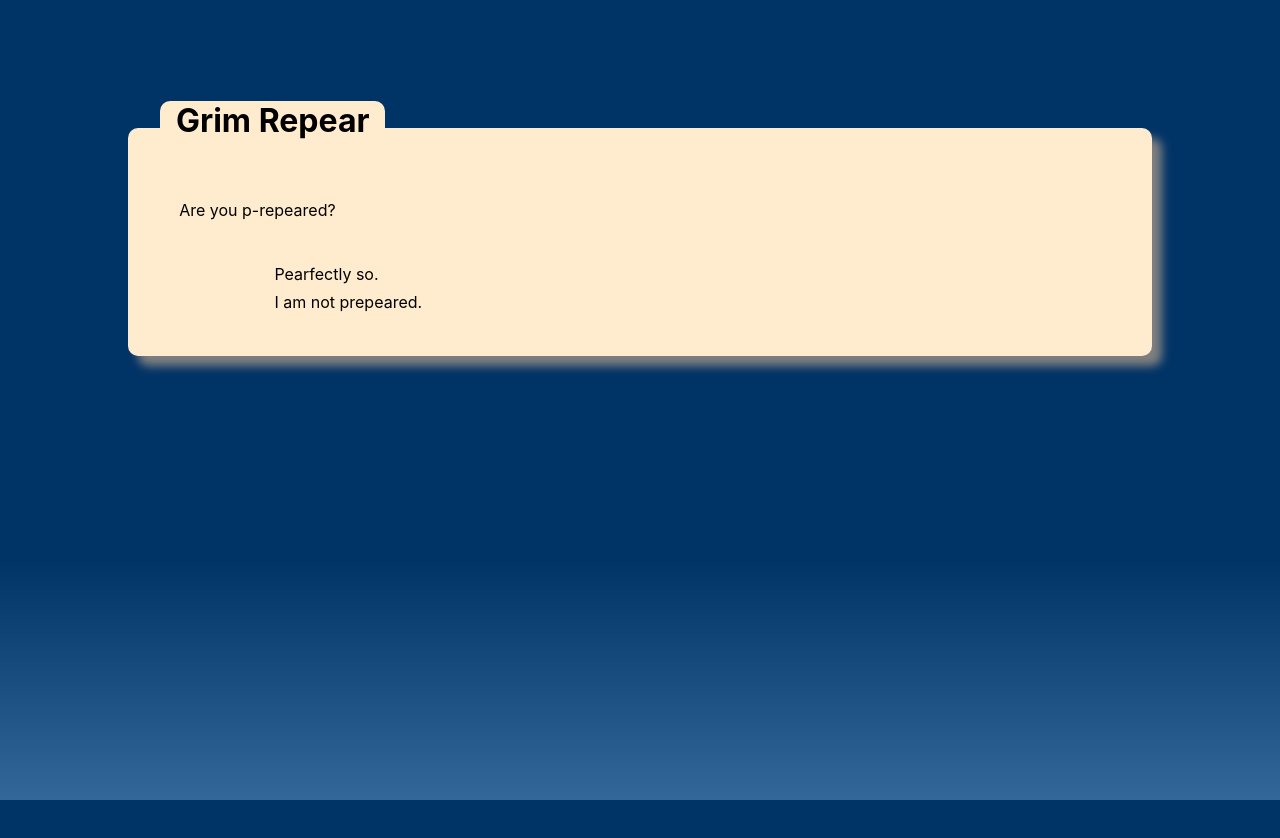
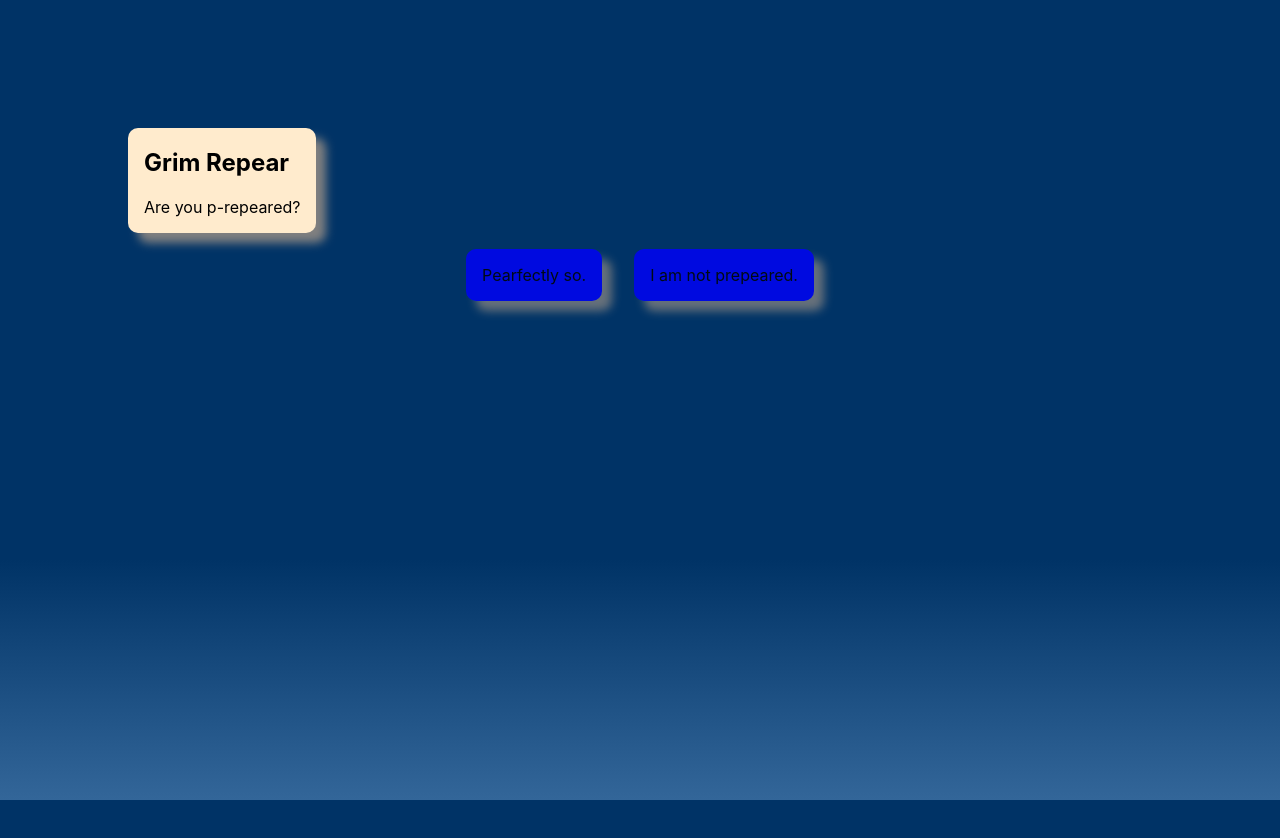
Before and after one commit to diverges/GrimRepair, a React (Create React App) app in the folder src/: page / in a window 1280 px wide. Shown: the top 838 px of the page. Built offline with nearby package versions, Linux system fonts and the light colour scheme.

Commit message:
feat(chat-bubble): updaitng to use text style chat bubbles

```diff
--- a/src/src/App.tsx
+++ b/src/src/App.tsx
@@ -22,10 +22,11 @@ let dialogTree = {
   ],
 }
 
+
 const App = () => {
   return (
     <div className="App">
-      <DialogTree {...dialogTree}/>
+      <DialogTree root={dialogTree} playerSpeaker="Player" />
     </div>
   );
 }
--- /dev/null
+++ b/src/src/Dialog/ChatBubble.tsx
@@ -0,0 +1,25 @@
+import React from 'react';
+import './Dialog.css';
+
+interface IDialogProps {
+    speaker: string,
+    dialog: string,
+    fromPlayer: boolean,
+}
+
+const ChatBubble = (props : IDialogProps) => {
+    return (
+        <div className={'ChatBubbleContainer' + (props.fromPlayer ? ' ChatBubbleContainer-Player' : '')}>
+            <div className={'ChatBubble' + (props.fromPlayer ? ' ChatBubble-Player' : '')}>
+                <div className="Speaker">
+                    <h2>{props.speaker}</h2>
+                </div>
+                <div className="Dialog">
+                    <p>{props.dialog}</p>
+                </div>
+            </div>
+        </div>
+    )
+}
+
+export default ChatBubble;
--- a/src/src/Dialog/Dialog.css
+++ b/src/src/Dialog/Dialog.css
@@ -1,46 +1,50 @@
+.ChatBubbleContainer {
+    display: flex;
+    justify-content: flex-start;
+}
+
+.ChatBubbleContainer-Player {
+    flex-direction: row-reverse;
+}
+
+.ChatBubble {
+    padding-left: 1em;
+    padding-right: 1em;
+    text-align: left;
+    background-color: blanchedalmond;
+    border-radius: 10px;
+    box-shadow: 10px 10px 10px grey;
+}
+
+.ChatBubble-Player {
+    text-align: right;
+    background-color: blue;
+}
+
 .DialogBox {
-    background-color: blanchedalmond;
-    position: relative;
     margin: 10%;
     width: auto;
-    border-radius: 10px;
-    box-shadow: 10px 10px 10px grey;
-    text-align: left;
-    padding-bottom: 1em;
-}
-
-.Speaker {
-    position: relative;
-    top: -1.5em;
-    left: 1em;
-    margin-bottom: -1.5em;
-    display: inline-block;
-    background-color: blanchedalmond;
-    padding-left: 0.5em;
-    padding-right: 0.5em;
-    border-radius: 10px;
-}
-
-.Dialog {
-    width: 90%;
-    margin: auto;
 }
 
 .ResponseOptions {
-    width: 80%;
-    padding: 0.5em;
-    margin: auto;
-    text-align: left;
+    display: flex;
+    justify-content: center;
 }
 
-.ResponseOptions ul {
-    list-style-type: none;
+.Response {
+    margin: 1em;
+    padding-left: 1em;
+    padding-right: 1em;
+    border-radius: 10px;
+    box-shadow: 10px 10px 10px grey;
+    transition-property: opacity;
+    transition-duration: 200ms;
+    background-color: blue;
+    opacity: 80%;
 }
 
-.ResponseOption {
-    transition-property: background-color;
-    border-radius: 5px;
-    padding: 0.25em;
+.Response:hover {
+    opacity: 100%;
 }
 
 .ResponseOption:hover {
--- a/src/src/Dialog/Dialog.tsx
+++ b/src/src/Dialog/Dialog.tsx
@@ -1,5 +1,7 @@
 import React from 'react';
 import './Dialog.css';
+import ChatBubble from './ChatBubble';
+import ResponseOptions from './ResponseOptions';
 
 interface IDialogProps {
     speaker: string,
@@ -10,20 +12,10 @@ interface IDialogProps {
 
 const Dialog = (props : IDialogProps) => {
     return (
-        <div className="DialogBox">
-            <h1 className="Speaker">{props.speaker}</h1>
-            <div className="Dialog">
-                <p>{props.dialog}</p>
-            </div>
+        <div>
+            <ChatBubble {...props} fromPlayer={false} />
             {props.responses && props.responses.length > 0 &&
-                <div className="ResponseOptions">
-                    <ul>
-                        {props.responses.map((response, i) =>
-                            <li className="ResponseOption" onClick={() => props.selectResponse(i)}>
-                                {response}
-                            </li>)}
-                    </ul>
-                </div>
+                <ResponseOptions responses={props.responses} selectResponse={props.selectResponse} />
             }
         </div>
     )
--- a/src/src/Dialog/DialogTree.tsx
+++ b/src/src/Dialog/DialogTree.tsx
@@ -1,42 +1,73 @@
 import React from 'react';
 import Dialog from './Dialog';
+import ChatBubble from './ChatBubble';
 
 interface IResponse {
     text: string,
-    next: IDialogTreeProps | (() => void),
+    next: IDialogTree | (() => void),
 }
 
-interface IDialogTreeProps {
+interface IDialogTree {
     speaker: string,
     dialog: string,
     responses: IResponse[],
 }
 
-export default class DialogTree extends React.Component<IDialogTreeProps, IDialogTreeProps> {
+interface IHistoricDialog {
+    speaker: string,
+    dialog: string,
+    fromPlayer: boolean,
+}
+
+interface IDialogTreeProps {
+    playerSpeaker: string,
+    root: IDialogTree,
+}
+
+interface IState {
+    currentDialog: IDialogTree,
+    dialogHistory: IHistoricDialog[],
+}
+
+export default class DialogTree extends React.Component<IDialogTreeProps, IState> {
     constructor(props: IDialogTreeProps) {
         super(props);
 
-        this.state = props;
+        this.state = {
+            currentDialog: props.root,
+            dialogHistory: [],
+        };
     }
 
     render() {
         return (
-            <Dialog
-                speaker={this.state.speaker}
-                dialog={this.state.dialog}
-                responses={this.state.responses.map(response => response.text)}
-                selectResponse={(i) => this.onResponseSelection(i)} />
+            <div className="DialogBox">
+                {this.state.dialogHistory.map(history =>
+                    <ChatBubble {...history} />
+                )}
+                <Dialog
+                    speaker={this.state.currentDialog.speaker}
+                    dialog={this.state.currentDialog.dialog}
+                    responses={this.state.currentDialog.responses.map(response => response.text)}
+                    selectResponse={(i) => this.onResponseSelection(i)} />
+            </div>
         )
     }
 
     onResponseSelection(index: number) {
-        let response = this.state.responses[index];
+        let response = this.state.currentDialog.responses[index];
 
         if (typeof(response.next) === 'function') {
             response.next();
         }
         else {
-            this.setState(response.next);
+            this.setState({
+                currentDialog: response.next,
+                dialogHistory: this.state.dialogHistory.concat(
+                    { speaker: this.state.currentDialog.speaker, dialog: this.state.currentDialog.dialog, fromPlayer: false, },
+                    { speaker: this.props.playerSpeaker, dialog: response.text, fromPlayer: true },
+                )
+            });
         }
     }
 }
--- /dev/null
+++ b/src/src/Dialog/ResponseOptions.tsx
@@ -0,0 +1,21 @@
+import React from 'react';
+import './Dialog.css';
+
+interface IResponseOptionsProps {
+    responses: string[],
+    selectResponse: (index: number) => void,
+}
+
+const ResponseOptions = (props : IResponseOptionsProps) => {
+    return (
+        <div className="ResponseOptions">
+            {props.responses.map((response, i) =>
+                <div className="Response" onClick={() => props.selectResponse(i)}>
+                    <p>{response}</p>
+                </div>
+            )}
+        </div>
+    )
+}
+
+export default ResponseOptions;
```
